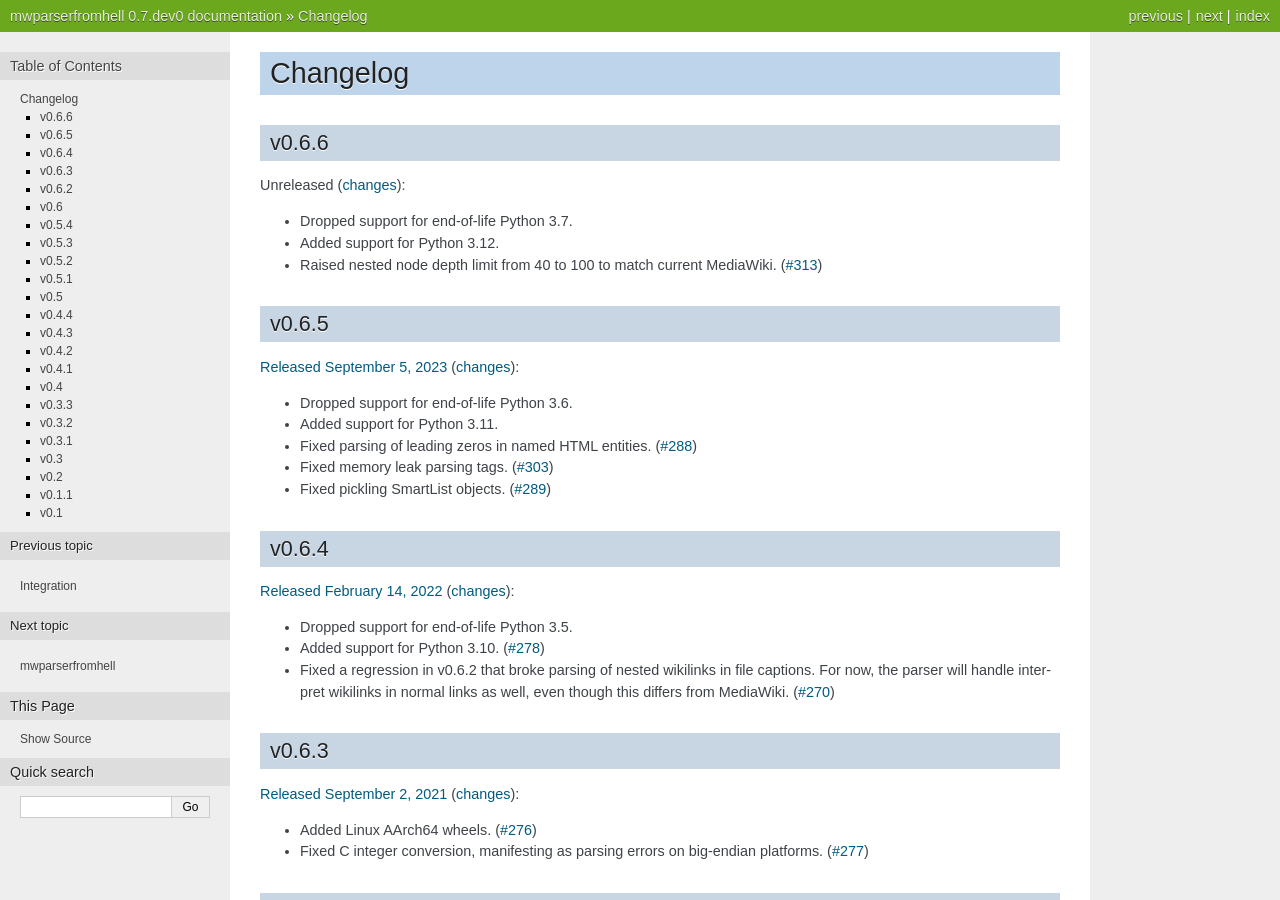
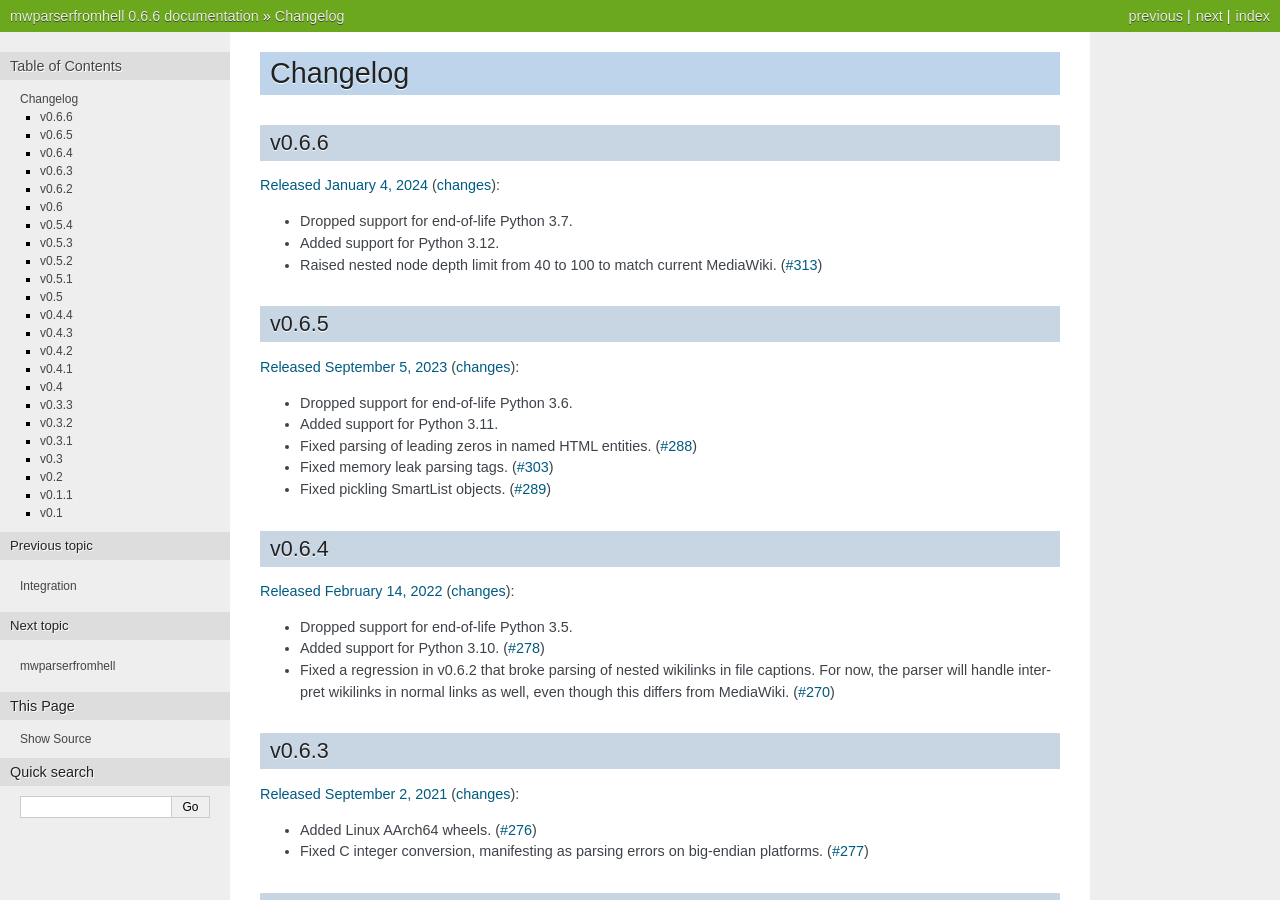
Before and after one commit to earwig/mwparserfromhell, a Sphinx documentation site: the page built from docs/changelog.rst, in a window 1280 px wide and 900 px high. Built offline with Sphinx 7.4.7, drawn with Linux system fonts in a browser that asks for light colours; some of the changed text lies outside the part shown.

Commit message:
release/0.6.6

```diff
--- a/appveyor.yml
+++ b/appveyor.yml
@@ -1,6 +1,6 @@
 # This config file is used by appveyor.com to build Windows release binaries
 
-version: 0.7.dev0-b{build}
+version: 0.6.6-b{build}
 
 branches:
   only:
--- a/docs/changelog.rst
+++ b/docs/changelog.rst
@@ -4,8 +4,8 @@
 v0.6.6
 ------
 
-Unreleased
-(`changes <https://github.com/earwig/mwparserfromhell/compare/v0.6.5...main>`__):
+`Released January 4, 2024 <https://github.com/earwig/mwparserfromhell/tree/v0.6.6>`_
+(`changes <https://github.com/earwig/mwparserfromhell/compare/v0.6.5...v0.6.6>`__):
 
 - Dropped support for end-of-life Python 3.7.
 - Added support for Python 3.12.
--- a/src/mwparserfromhell/__init__.py
+++ b/src/mwparserfromhell/__init__.py
@@ -27,7 +27,7 @@
 __author__ = "Ben Kurtovic"
 __copyright__ = "Copyright (C) 2012-2023 Ben Kurtovic"
 __license__ = "MIT License"
-__version__ = "0.7.dev0"
+__version__ = "0.6.6"
 __email__ = "ben.kurtovic@gmail.com"
 
 from . import definitions, nodes, parser, smart_list, string_mixin, utils, wikicode
```
Also changed, not shown: 1 other file.
